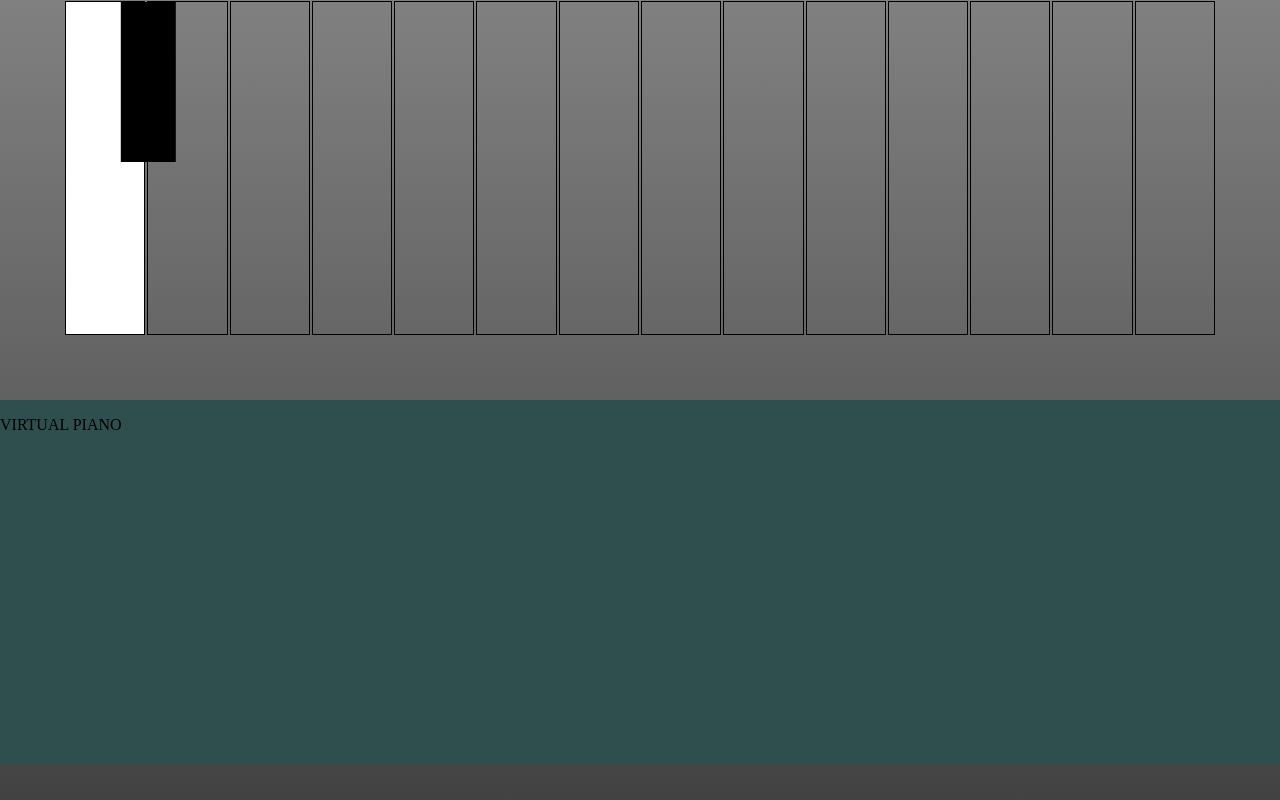
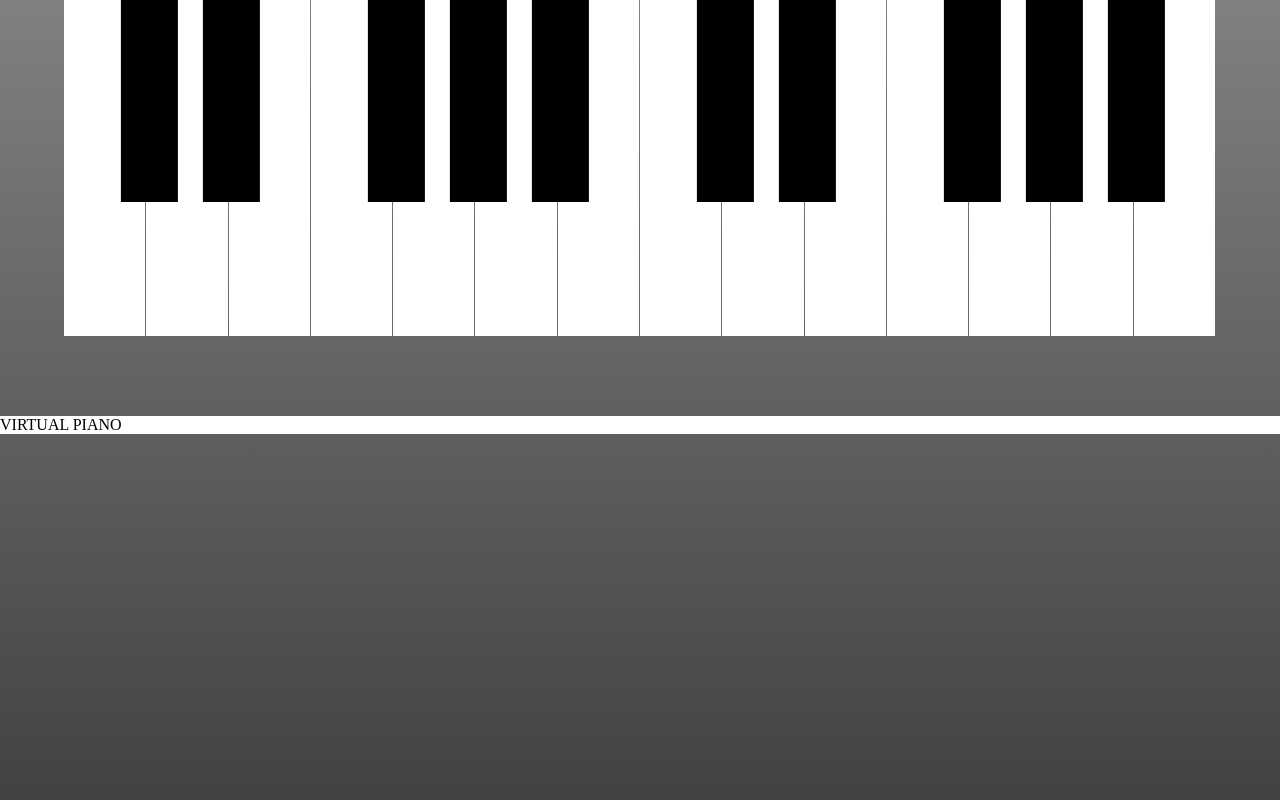
Before and after one commit to karolskolasinski/virtual-piano, a website: page Virtual Piano/task/src/index.html in a window 1280 px wide. Drawn offline with Linux system fonts and the light colour scheme.

Commit message:
full keyboard

```diff
--- a/Virtual Piano/Adding and styling new keys/task-info.yaml
+++ b/Virtual Piano/Adding and styling new keys/task-info.yaml
@@ -517,6 +517,9 @@ files:
 - name: src/audio/E.mp3
   visible: true
   learner_created: true
+- name: src/ssdwe.html
+  visible: true
+  learner_created: true
 feedback_link: https://hyperskill.org/projects/101/stages/560/implement
 status: Solved
 feedback:
--- a/Virtual Piano/task/src/css/style.css
+++ b/Virtual Piano/task/src/css/style.css
@@ -14,8 +14,6 @@ html {
 
 body {
     margin: 0;
-    display: flex;
-    flex-direction: column;
     height: 100%;
 }
 
@@ -24,43 +22,45 @@ header {
 }
 
 .piano {
-    height: 50vh;
     display: flex;
     justify-content: center;
+    height: 80vh;
     padding: 0 5% 5%;
 }
 
 .key {
+    position: relative;
     flex: 1;
-    position: relative;
     max-width: 88px;
-    margin: 1px;
-    background: transparent;
-    border: black thin solid;
+    margin-right: 1px;
 }
 
 .white {
+    position: relative;
     height: 100%;
     background: white;
-    position: relative;
 }
 
 .black {
     position: absolute;
     top: 0;
     width: 70%;
+    height: 60%;
+    transform: translateX(100%);
+    z-index: 1;
     background: black;
-    height: 20vh;
-    transform: translateX(100%);
 }
 
 main {
-    /*overflow-y: auto;*/
-    flex: 10;
-    background: darkslategray;
+    background: white;
 }
 
 footer {
-    /*overflow-y: auto;*/
-    flex: 1;
+
 }
+
+@media screen and (min-height: 576px) {
+    .piano {
+        height: 50vh;
+    }
+}
--- a/Virtual Piano/task/src/index.html
+++ b/Virtual Piano/task/src/index.html
@@ -2,7 +2,9 @@
 <html lang="en">
 <head>
     <meta charset="utf-8">
-    <title>Virtual Piano</title>
+    <meta name="viewport" content="width=device-width, initial-scale=1, maximum-scale=3">
+    <meta http-equiv="X-UA-Compatible" content="ie=edge">
+    <title>Virtual Piano - Karol Skolasiński</title>
     <link rel="stylesheet" href="css/style.css">
 </head>
 <body>
@@ -13,19 +15,54 @@
             <div class="white"></div>
             <div class="black"></div>
         </div>
-        <div class="key"></div>
-        <div class="key"></div>
-        <div class="key"></div>
-        <div class="key"></div>
-        <div class="key"></div>
-        <div class="key"></div>
-        <div class="key"></div>
-        <div class="key"></div>
-        <div class="key"></div>
-        <div class="key"></div>
-        <div class="key"></div>
-        <div class="key"></div>
-        <div class="key"></div>
+        <div class="key">
+            <div class="white"></div>
+            <div class="black"></div>
+        </div>
+        <div class="key">
+            <div class="white"></div>
+        </div>
+        <div class="key">
+            <div class="white"></div>
+            <div class="black"></div>
+        </div>
+        <div class="key">
+            <div class="white"></div>
+            <div class="black"></div>
+        </div>
+        <div class="key">
+            <div class="white"></div>
+            <div class="black"></div>
+        </div>
+        <div class="key">
+            <div class="white"></div>
+        </div>
+        <div class="key">
+            <div class="white"></div>
+            <div class="black"></div>
+        </div>
+        <div class="key">
+            <div class="white"></div>
+            <div class="black"></div>
+        </div>
+        <div class="key">
+            <div class="white"></div>
+        </div>
+        <div class="key">
+            <div class="white"></div>
+            <div class="black"></div>
+        </div>
+        <div class="key">
+            <div class="white"></div>
+            <div class="black"></div>
+        </div>
+        <div class="key">
+            <div class="white"></div>
+            <div class="black"></div>
+        </div>
+        <div class="key">
+            <div class="white"></div>
+        </div>
     </div>
 </header>
 
```
